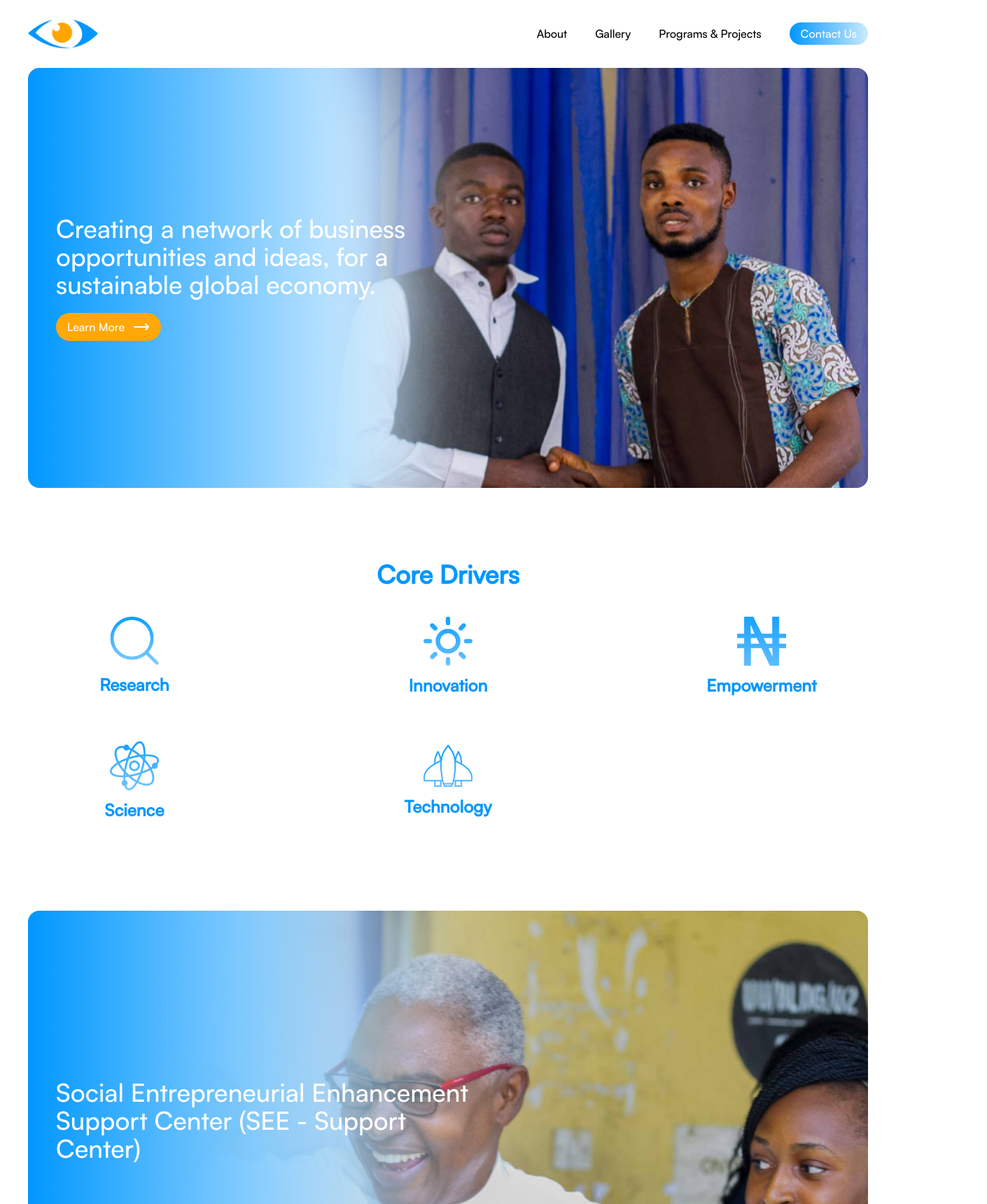
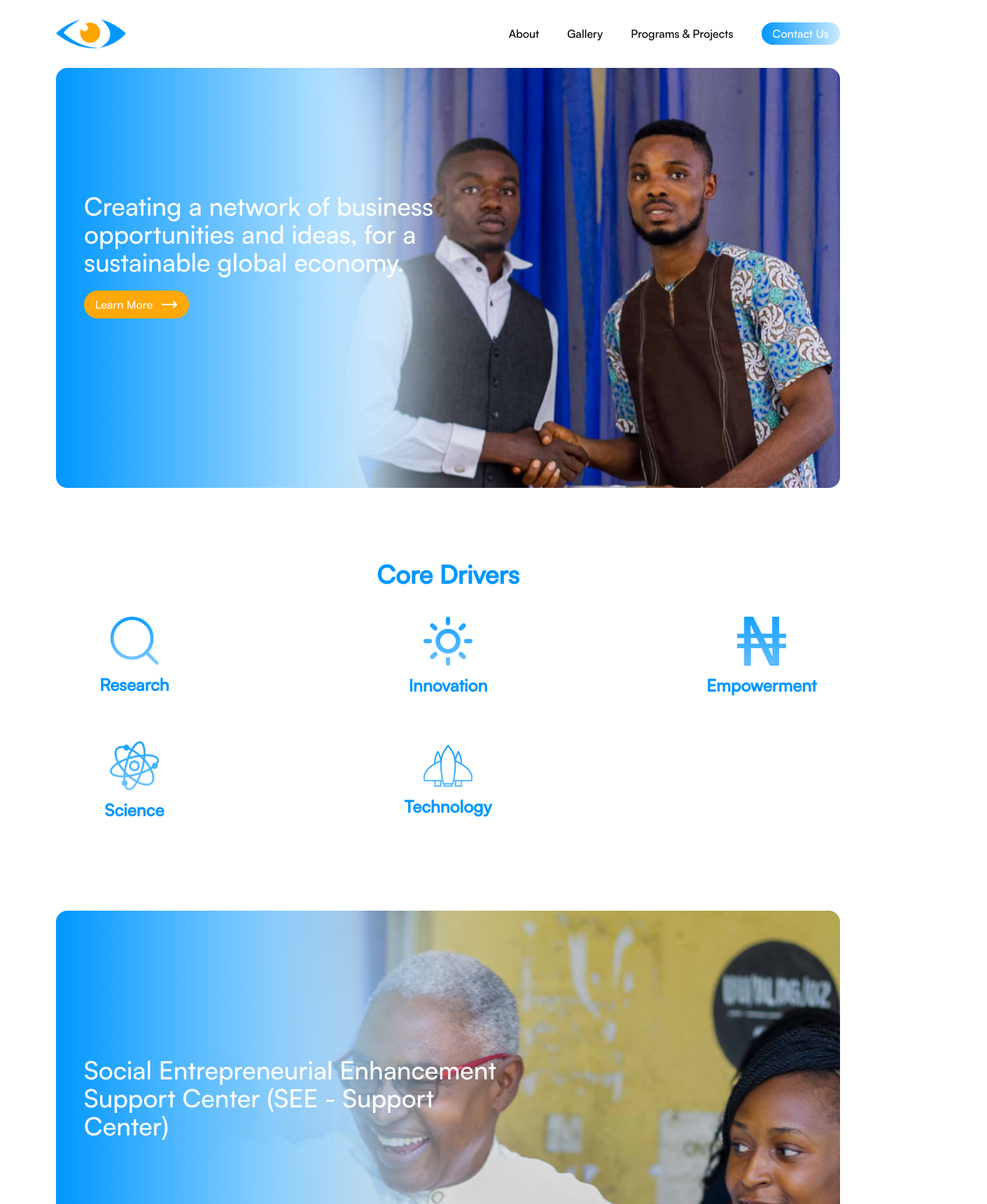
Before and after one commit to Austinobravo/seep, a Next.js app: page / in a window 1280 px wide. Shown: the top 1720 px of the page at 70% size, 1410 px wide, since content can reach past the window. Built offline with nearby package versions, Linux system fonts and the light colour scheme.

Commit message:
made corrections

```diff
--- a/app/(home)/_components/Hero.tsx
+++ b/app/(home)/_components/Hero.tsx
@@ -5,10 +5,10 @@ import React from 'react'
 
 const Hero = () => {
   return (
-    <section className='px-10'>
-        <div className='w-full bg-cover bg-right-top h-[600px] rounded-2xl text-white' style={{backgroundImage: `url(/images/hero.png)`}}>
-            <div className='bg-gradient-to-r from-[#0097FF] via-transparent to-transparent h-[600px] rounded-2xl flex flex-col pl-10 justify-center space-y-5'>
-                <h1 className='md:text-4xl text-3xl  leading-relaxed md:w-[600px]'>Creating a network of business opportunities and ideas, for a sustainable global economy.</h1>
+    <section className='md:px-20 px-10'>
+        <div className='w-full bg-cover md:bg-right-top bg-center h-[600px] rounded-2xl text-white' style={{backgroundImage: `url(/images/hero.png)`}}>
+            <div className='bg-gradient-to-r from-[#0097FF] via-transparent to-transparent h-[600px] rounded-2xl flex flex-col md:pl-10 pl-5 md:justify-center justify-end pb-16 space-y-5'>
+                <h1 className='md:text-4xl text-2xl  leading-relaxed md:w-[600px]'>Creating a network of business opportunities and ideas, for a sustainable global economy.</h1>
                 <Button title="Learn More" icon={MoveRight}/>
 
             </div>
--- a/app/(home)/_components/Mission.tsx
+++ b/app/(home)/_components/Mission.tsx
@@ -21,9 +21,9 @@ const missionAndVision = [
 
 const Mission = () => {
   return (
-    <section className='px-10 py-16'>
+    <section className='md:px-20 px-10 py-16'>
         <div className='w-full bg-cover bg-right-top h-[600px] rounded-2xl text-white' style={{backgroundImage: `url(/images/mission_1.png)`}}>
-            <div className='bg-gradient-to-r from-[#0097FF] via-transparent to-transparent h-[600px] rounded-2xl flex flex-col pl-10 justify-center space-y-5'>
+            <div  className='bg-gradient-to-r from-[#0097FF] via-transparent to-transparent h-[600px] rounded-2xl flex flex-col md:pl-10 pl-5 md:justify-center justify-end pb-16 space-y-5'>
                 <h1 className='md:text-4xl text-3xl leading-relaxed md:w-[600px]'>Social Entrepreneurial Enhancement Support Center (SEE - Support Center)</h1>
             </div>
         </div>
@@ -36,8 +36,8 @@ const Mission = () => {
                 </div>
             ))}
         </div>
-        <div className='w-full bg-cover bg-right-top h-[600px] rounded-2xl text-white' style={{backgroundImage: `url(/images/mission_2.png)`}}>
-            <div className='bg-gradient-to-r from-[#0097FF] via-transparent to-transparent h-[600px] rounded-2xl flex flex-col pl-10 justify-center space-y-5'>
+        <div className='w-full bg-cover md:bg-right-top bg-center h-[600px] rounded-2xl text-white' style={{backgroundImage: `url(/images/mission_2.png)`}}>
+            <div  className='bg-gradient-to-r from-[#0097FF] via-transparent to-transparent h-[600px] rounded-2xl flex flex-col md:pl-10 pl-5 md:justify-center justify-end pb-16 space-y-5'>
                 <h1 className='md:text-4xl text-3xl leading-relaxed md:w-[600px]'>Student Entrepreneurial Empowerment Program (SEEP)</h1>
             </div>
         </div>
--- a/app/(home)/_components/TechToSchool.tsx
+++ b/app/(home)/_components/TechToSchool.tsx
@@ -4,7 +4,7 @@ import Image from 'next/image'
 
 const TechToSchool = () => {
   return (
-    <section className='px-10 py-16'>
+    <section className='md:px-20 px-10 py-16'>
         <div className='seep-text-color text-center space-y-2 pb-8'>
             <blockquote className='opacity-90 text-3xl font-bold'>“Taking Tech to School”</blockquote>
             <div className='flex justify-center items-center text-lg'>
--- a/app/(home)/_components/Testimonials.tsx
+++ b/app/(home)/_components/Testimonials.tsx
@@ -4,7 +4,7 @@ import React from 'react'
 
 const Testimonials = () => {
   return (
-    <section className='px-10 py-16'>
+    <section className='md:px-20 px-10 py-16'>
         <div className='seep-text-color text-center space-y-2 pb-8'>
             <h3 className=' md:text-5xl text-4xl font-semibold'>SEEP TESTIMONIALS</h3>
             <blockquote className='opacity-90 md:text-3xl text-2xl font-bold'>“A flow of student entrepreneurs into the nigerian economy”</blockquote>
--- a/components/DesktopNav.tsx
+++ b/components/DesktopNav.tsx
@@ -23,7 +23,7 @@ const navLinks = [
 
 const DesktopNav = () => {
   return (
-    <div className='flex justify-between items-center w-full px-10 py-7'>
+    <div className='flex justify-between items-center w-full md:px-20  px-10 py-7'>
         <div>
             <Image src={`/images/logo.png`} width={100} height={100} alt='logo'/>
         </div>
--- a/components/Footer.tsx
+++ b/components/Footer.tsx
@@ -52,9 +52,9 @@ const Footer = () => {
             <Image src={`/images/logo-white.png`} width={100} height={100} alt='logo'/>
             <p>SEE Support Centre</p>
         </div>
-        <div className='flex md:flex-nowrap flex-wrap gap-x-16 w-fit md:mx-auto space-y-3'>
+        <div className='flex md:flex-nowrap flex-wrap gap-x-16 w-fit md:mx-auto '>
             {footerLinks.map((footerlink, index) => (
-                <ul key={index} className='space-y-4'>
+                <ul key={index} className='space-y-4 pb-7'>
                     {footerlink.map((eachLink, index) => (
                         <li key={index}>
                             <Link href={eachLink.link}>{eachLink.name}</Link>
```
